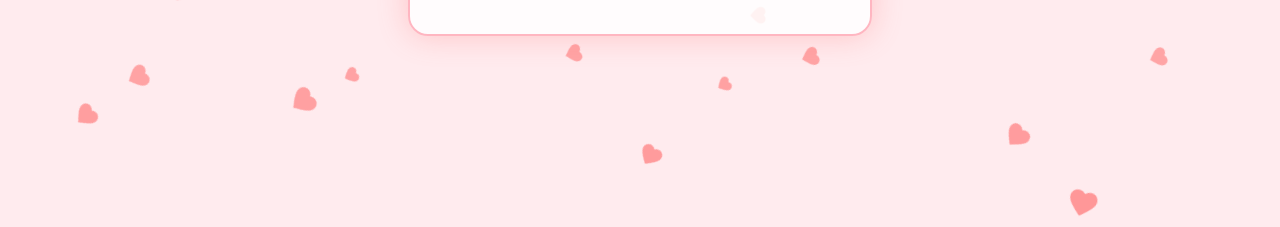
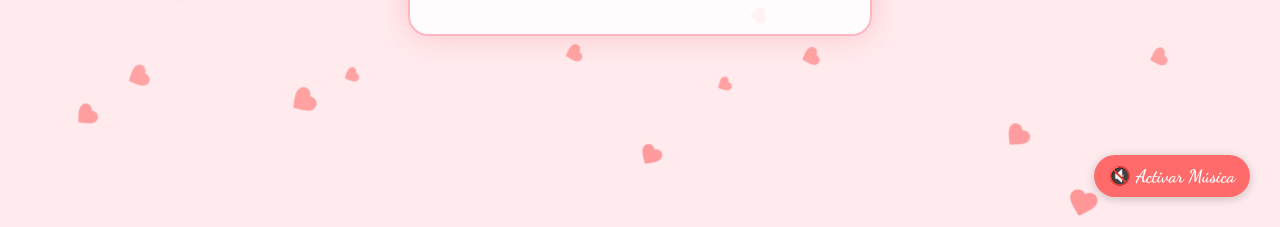
Before and after one commit to nilzeyy8-cmyk/Juan-Mecanico, a plain HTML site: page index.html in a window 1280 px wide. Shown: the part 573-800 px from the top of the page. Drawn offline with Linux system fonts and the light colour scheme.

Commit message:
Implement unmute button for background music
Added a button to unmute background music and corresponding functionality.

```diff
--- a/index.html
+++ b/index.html
@@ -145,11 +145,39 @@
     .romantic-text {
         font-family: 'Dancing Script', cursive;
     }
+
+    /* Estilos para el botón de música */
+    #unmuteButton {
+        position: fixed;
+        bottom: 20px;
+        right: 20px;
+        padding: 10px 15px;
+        background-color: #ff6b6b;
+        color: white;
+        border: none;
+        border-radius: 50px;
+        font-family: 'Dancing Script', cursive;
+        font-size: 18px;
+        cursor: pointer;
+        z-index: 1000;
+        box-shadow: 0 2px 10px rgba(0,0,0,0.2);
+    }
+
+    #unmuteButton:hover {
+        background-color: #ff5252;
+        transform: scale(1.05);
+    }
     </style>
 </head>
 <body>
     <!-- Fondo de corazones animados -->
     <div class="hearts-background" id="heartsBackground"></div>
+
+    <!-- Música de fondo -->
+    <iframe id="backgroundMusic" width="0" height="0" src="https://www.youtube.com/embed/Chj9k-peGhE?autoplay=1&mute=1&loop=1&playlist=Chj9k-peGhE" frameborder="0" allow="autoplay; encrypted-media" allowfullscreen></iframe>
+
+    <!-- Botón para activar sonido -->
+    <button id="unmuteButton">🔇 Activar Música</button>
 
     <div class="container">
         <div id="gifContainer">
@@ -212,6 +240,13 @@
 
     // Inicializar corazones cuando la página cargue
     document.addEventListener('DOMContentLoaded', createHearts);
+
+    // Script para la música de fondo
+    document.getElementById('unmuteButton').addEventListener('click', function() {
+        var iframe = document.getElementById('backgroundMusic');
+        iframe.src = "https://www.youtube.com/embed/Chj9k-peGhE?autoplay=1&mute=0&loop=1&playlist=Chj9k-peGhE";
+        this.style.display = 'none';
+    });
 
     // Script original
     let noButtonClickCount = 0;
```
